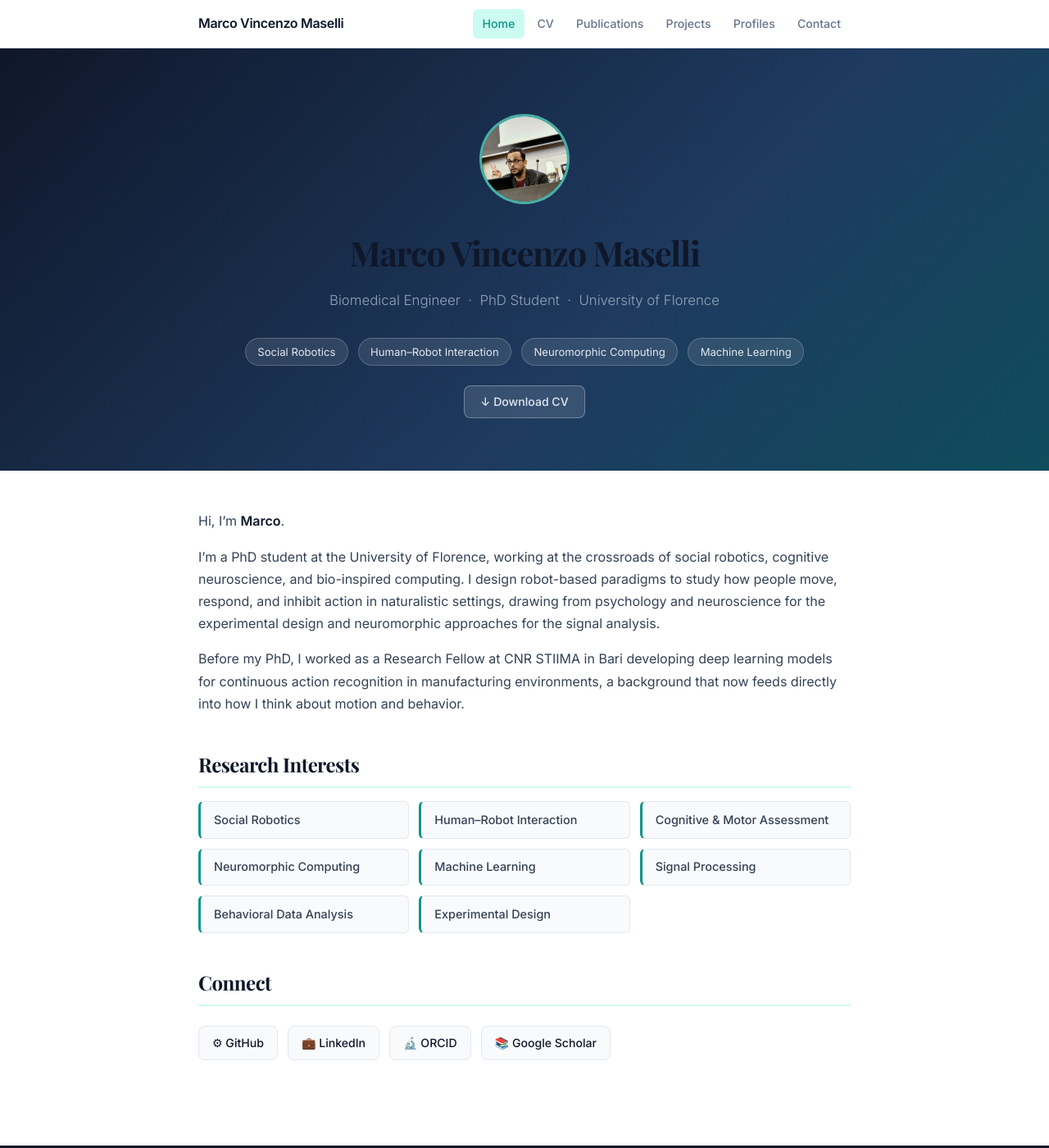
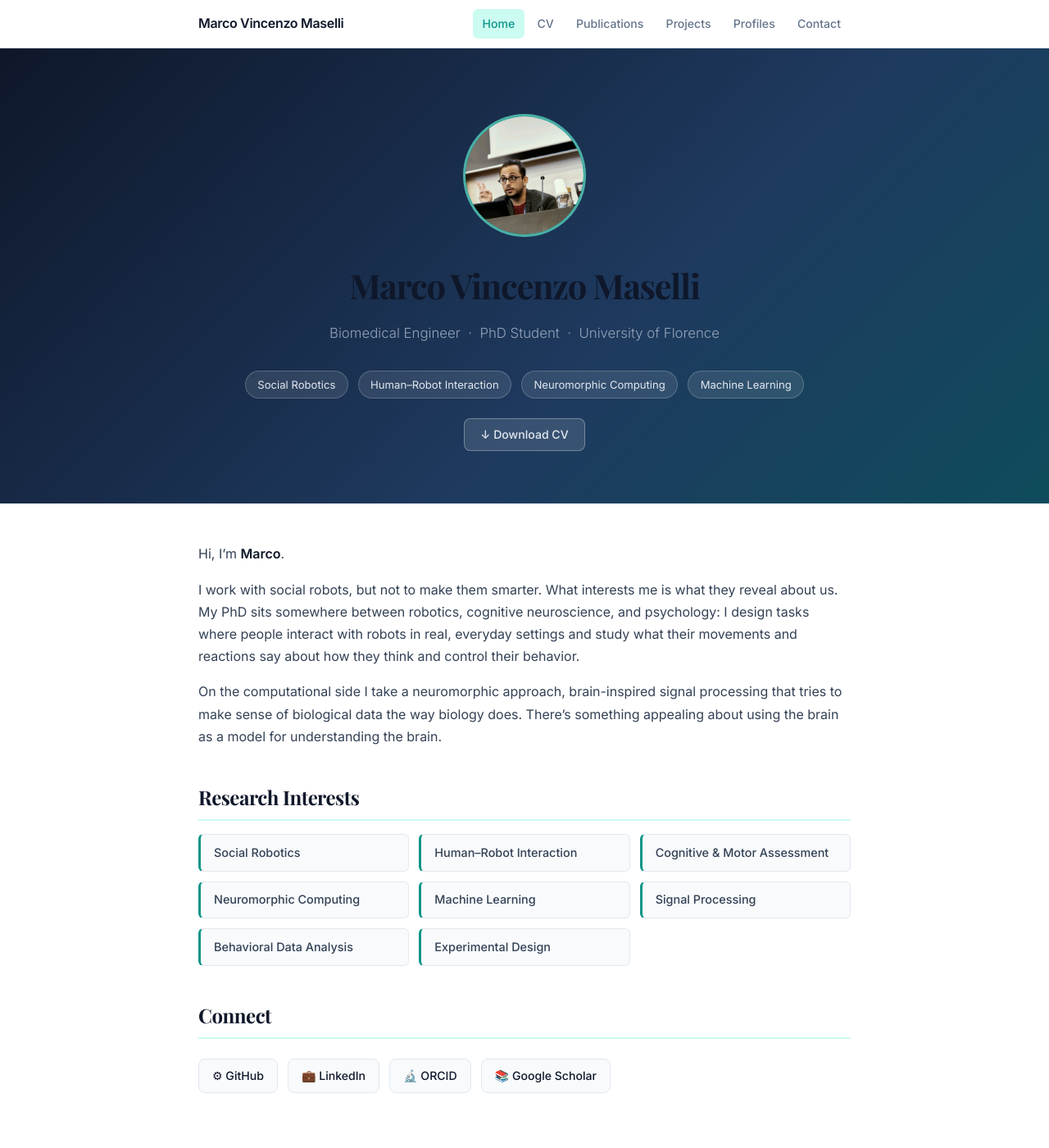
Before and after one commit to marcovmaselli/marcovmaselli.github.io, a Jekyll site: the page built from index.md, in a window 1280 px wide and 1400 px high. Shown: the whole window at 82% size. Built offline with Jekyll 4.4.1, drawn with Linux system fonts in a browser that asks for light colours.

Commit message:
Update layout and content: increase avatar size and refine personal description for clarity

```diff
--- a/_layouts/default.html
+++ b/_layouts/default.html
@@ -76,7 +76,7 @@
       text-align: center;
     }
     .hero-avatar {
-      width: 110px; height: 110px;
+      width: 150px; height: 150px;
       border-radius: 50%;
       background: var(--teal);
       margin: 0 auto 1.5rem;
--- a/index.md
+++ b/index.md
@@ -5,9 +5,9 @@ title: Home
 
 Hi, I'm **Marco**.
 
-I'm a PhD student at the University of Florence, working at the crossroads of social robotics, cognitive neuroscience, and bio-inspired computing. I design robot-based paradigms to study how people move, respond, and inhibit action in naturalistic settings, drawing from psychology and neuroscience for the experimental design and neuromorphic approaches for the signal analysis.
+I work with social robots, but not to make them smarter. What interests me is what they reveal about us. My PhD sits somewhere between robotics, cognitive neuroscience, and psychology: I design tasks where people interact with robots in real, everyday settings and study what their movements and reactions say about how they think and control their behavior.
 
-Before my PhD, I worked as a Research Fellow at CNR STIIMA in Bari developing deep learning models for continuous action recognition in manufacturing environments, a background that now feeds directly into how I think about motion and behavior.
+On the computational side I take a neuromorphic approach, brain-inspired signal processing that tries to make sense of biological data the way biology does. There's something appealing about using the brain as a model for understanding the brain.
 
 ## Research Interests
 
```
